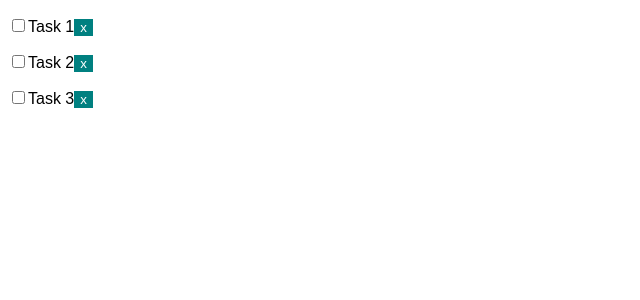
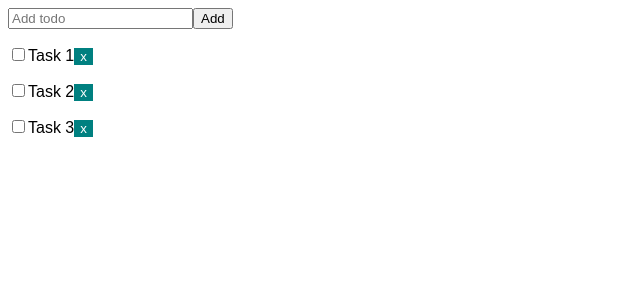
Before and after one commit to TanishqSingla/react, a React (Create React App) app: page / in a window 1280 px wide. Shown: the top 300 px of the page, without its empty margins (0-640 px from the left). Built offline with nearby package versions, Linux system fonts and the light colour scheme.

Commit message:
adding list item now possible

```diff
--- a/package.json
+++ b/package.json
@@ -8,7 +8,8 @@
     "@testing-library/user-event": "^7.1.2",
     "react": "^16.13.1",
     "react-dom": "^16.13.1",
-    "react-scripts": "3.4.1"
+    "react-scripts": "3.4.1",
+    "uuid": "^7.0.3"
   },
   "scripts": {
     "start": "react-scripts start",
--- a/src/App.js
+++ b/src/App.js
@@ -1,6 +1,8 @@
 import React, { Component } from "react";
 import "./App.css";
 import Todo from "./components/Todo";
+import AddTodo from "./components/AddTodo";
+const uuid = require("uuid");
 
 class App extends Component {
   state = {
@@ -34,15 +36,27 @@ class App extends Component {
     });
   };
 
+  //delete list item
   delItem = (id) => {
     this.setState({
       todos: this.state.todos.filter((todo) => todo.id !== id),
     });
   };
 
+  //add list item
+  addTodo = (title) => {
+    const newTodo = {
+      id: uuid.v4(),
+      title,
+      completed: false,
+    };
+    this.setState({ todos: [...this.state.todos, newTodo] });
+  };
+
   render() {
     return (
       <div className="App">
+        <AddTodo addTodo={this.addTodo} />
         <Todo
           todos={this.state.todos}
           complete={this.complete}
--- a/src/components/AddTodo.js
+++ b/src/components/AddTodo.js
@@ -1,10 +1,30 @@
 import React, { Component } from "react";
 
 class AddTodo extends Component {
+  state = {
+    title: "",
+  };
+
+  change = (event) =>
+    this.setState({ [event.target.name]: event.target.value });
+
+  submit = (event) => {
+    event.preventDefault();
+    this.props.addTodo(this.state.title);
+    this.setState({ title: "" });
+  };
+
   render() {
     return (
-      <form>
-        <input type="text" name="title" placeholder="Add todo" />
+      <form onSubmit={this.submit}>
+        <input
+          type="text"
+          name="title"
+          placeholder="Add todo"
+          value={this.state.title}
+          onChange={this.change}
+        />
+        <input type="submit" value="Add" className="btn" />
       </form>
     );
   }
```
Also changed, not shown: 1 other file (tests, documents, lock files or other folders).
